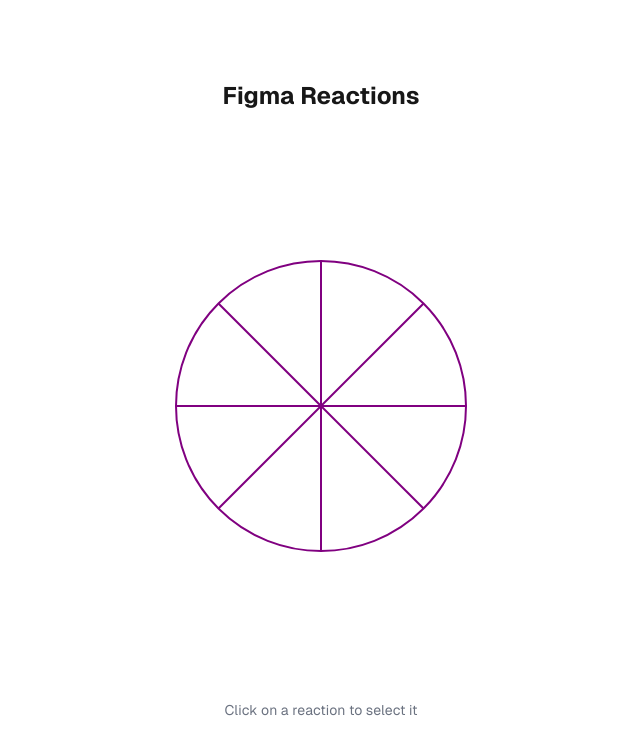
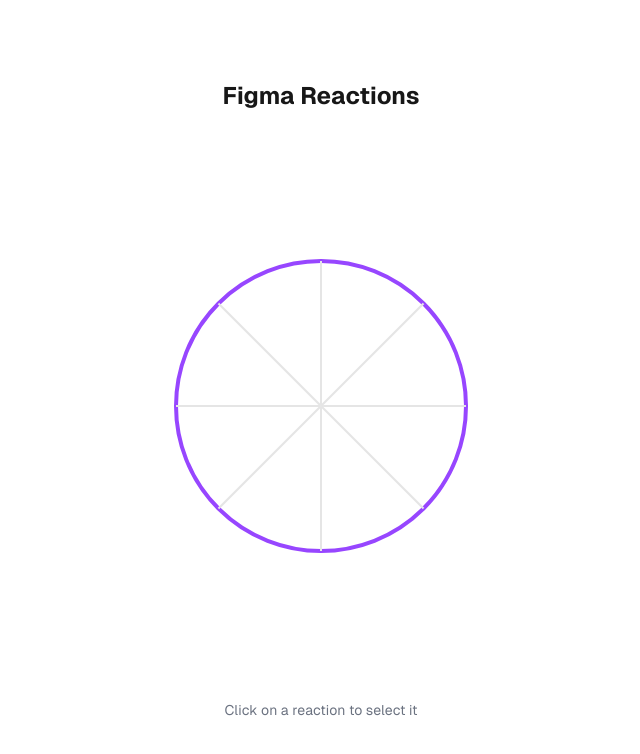
Before and after one commit to aswinckr/figma-reactions, a Next.js app: page / in a window 1280 px wide. Shown: the top 754 px of the page, without its empty margins (319-959 px from the left). Built offline with nearby package versions, Linux system fonts and the light colour scheme.

Commit message:
pie making

```diff
--- a/src/components/PieShape.tsx
+++ b/src/components/PieShape.tsx
@@ -1,6 +1,10 @@
-import React from "react";
+"use client";
+
+import React, { useState } from "react";
 
 const PieShape: React.FC = () => {
+  const [hoveredSection, setHoveredSection] = useState<number | null>(null);
+
   return (
     <svg width="300" height="300" viewBox="0 0 300 300">
       <circle
@@ -8,19 +12,31 @@
         cy="150"
         r="145"
         fill="white"
-        stroke="purple"
-        strokeWidth="2"
+        stroke="#9746FF"
+        strokeWidth="4"
       />
       {[...Array(8)].map((_, index) => (
+        <React.Fragment key={index}>
           <line
-          key={index}
             x1="150"
             y1="150"
             x2={150 + 145 * Math.cos((Math.PI / 4) * index)}
             y2={150 + 145 * Math.sin((Math.PI / 4) * index)}
-          stroke="purple"
+            stroke="#E5E5E5"
             strokeWidth="2"
           />
+          <path
+            d={`M 150 150 L ${150 + 145 * Math.cos((Math.PI / 4) * index)} ${
+              150 + 145 * Math.sin((Math.PI / 4) * index)
+            } A 145 145 0 0 1 ${
+              150 + 145 * Math.cos((Math.PI / 4) * (index + 1))
+            } ${150 + 145 * Math.sin((Math.PI / 4) * (index + 1))} Z`}
+            fill={hoveredSection === index ? "lavender" : "transparent"}
+            onMouseEnter={() => setHoveredSection(index)}
+            onMouseLeave={() => setHoveredSection(null)}
+            style={{ cursor: "pointer" }}
+          />
+        </React.Fragment>
       ))}
     </svg>
   );
```
Also changed, not shown: src/prompts/v2/3-style-outer-circle.md (added, +7 -0 lines), src/prompts/v2/4-add-emoji.md (added, +1 -0 lines). Lines whose indentation alone changed are shown as unchanged.
